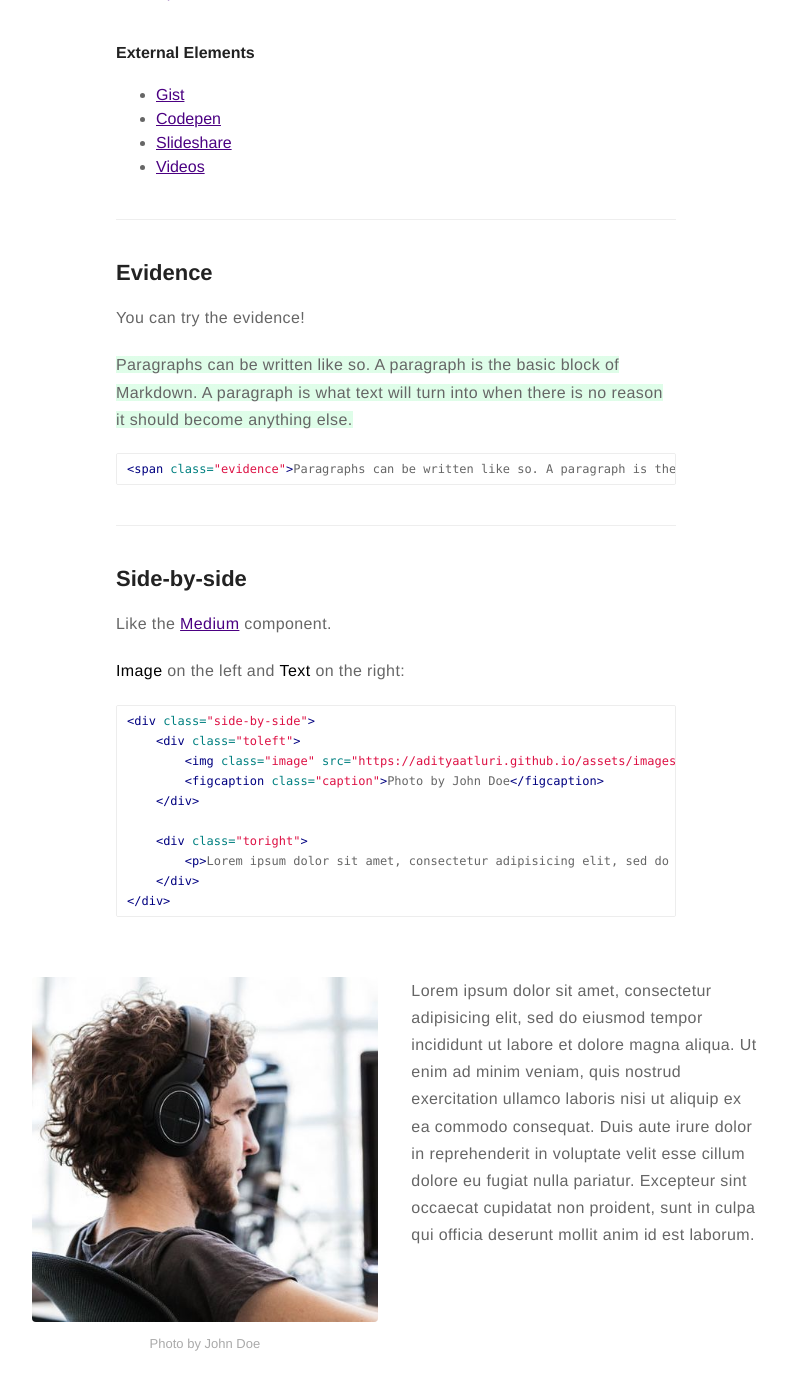
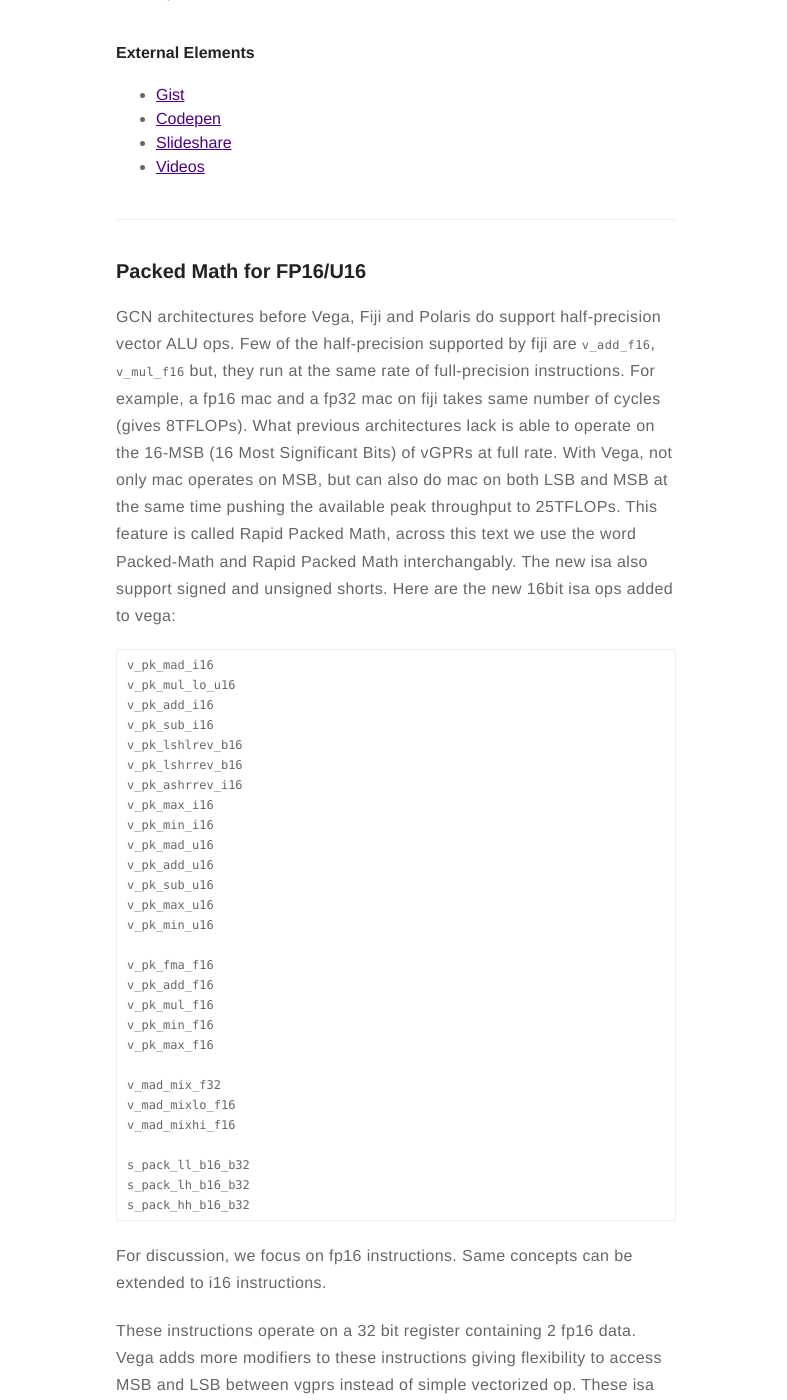
Before and after one commit to adityaatluri/adityaatluri.github.io, a Jekyll site: the page built from _posts/2017-08-12-intro-vega10.md, in a window 1280 px wide and 1400 px high, scrolled down 574 px. Shown: the whole window, without its empty margins (244-1031 px from the left). Built offline with Jekyll 4.4.1, drawn with Linux system fonts in a browser that asks for light colours; comment, search, counter and statistics services are not loaded; some of the changed text lies outside the part shown.

Commit message:
added inital vega post

````diff
--- a/_posts/2017-08-12-intro-vega10.md
+++ b/_posts/2017-08-12-intro-vega10.md
@@ -33,14 +33,97 @@
 
 ---
 
-## Evidence
+### Packed Math for FP16/U16
+GCN architectures before Vega, Fiji and Polaris do support half-precision vector ALU ops. Few of the half-precision supported by fiji are `v_add_f16`, `v_mul_f16` but, they run at the same rate of full-precision instructions. For example, a fp16 mac and a fp32 mac on fiji takes same number of cycles (gives 8TFLOPs). What previous architectures lack is able to operate on the 16-MSB (16 Most Significant Bits) of vGPRs at full rate. With Vega, not only mac operates on MSB, but can also do mac on both LSB and MSB at the same time pushing the available peak throughput to 25TFLOPs. This feature is called Rapid Packed Math, across this text we use the word Packed-Math and Rapid Packed Math interchangably. The new isa also support signed and unsigned shorts. Here are the new 16bit isa ops added to vega:
 
-You can try the evidence!
+```asm
+v_pk_mad_i16
+v_pk_mul_lo_u16
+v_pk_add_i16
+v_pk_sub_i16
+v_pk_lshlrev_b16
+v_pk_lshrrev_b16
+v_pk_ashrrev_i16
+v_pk_max_i16
+v_pk_min_i16
+v_pk_mad_u16
+v_pk_add_u16
+v_pk_sub_u16
+v_pk_max_u16
+v_pk_min_u16
 
-<span class="evidence">Paragraphs can be written like so. A paragraph is the basic block of Markdown. A paragraph is what text will turn into when there is no reason it should become anything else.</span>
+v_pk_fma_f16
+v_pk_add_f16
+v_pk_mul_f16
+v_pk_min_f16
+v_pk_max_f16
 
-{% highlight html %}
-<span class="evidence">Paragraphs can be written like so. A paragraph is the basic block of Markdown. A paragraph is what text will turn into when there is no reason it should become anything else.</span>
+v_mad_mix_f32
+v_mad_mixlo_f16
+v_mad_mixhi_f16
+
+s_pack_ll_b16_b32
+s_pack_lh_b16_b32
+s_pack_hh_b16_b32
+```
+
+For discussion, we focus on fp16 instructions. Same concepts can be extended to i16 instructions.
+
+These instructions operate on a 32 bit register containing 2 fp16 data. Vega adds more modifiers to these instructions giving flexibility to access MSB and LSB between vgprs instead of simple vectorized op. These isa support `opsel_hi:[0,0,0] opsel:[1,1,1]` modifiers which can grab fp16 from either MSB or LSB of a register.
+For example, let us try out a simple 2x2 matrix multiplication where 2 fp16s are packed into one register making up of 2 registers per matrix. For simplicity, we assume that matrix A `{a.x, a.y, a.z, a.w}` is present in `v[1:2]`, B `{b.x, b.y, b.z, b.w}` in `v[3:4]` and C `{c.x, c.y, c.z, c.w}` in `v[5:6]`
+
+The result is,
+
+```cpp
+c.x = a.x * b.x + a.y * b.z + c.x;
+c.y = a.x * b.y + a.y * b.w + c.y;
+c.z = a.z * b.x + a.w * b.z + c.z;
+c.w = a.z * b.y + a.w * b.w + c.w;
+```
+
+The following HIP kernel translates 2x2 fp16 gemm kernel to packed math isa.
+
+{% highlight cpp %}
+extern "C" half4 pk_fma_f16(half4, half4, half4) __asm("llvm.fma.v2f16");
+
+__global__ void MatMul(half4 *A, half4 *B, half4 *C) {
+  int tx = hipThreadIdx_x;
+  half4 a = A[tx];
+  half4 b = B[tx];
+  half4 c = C[tx];
+
+  c.xy = pk_fma_f16(a.xx, b.xy, c.xy);
+  c.xy = pk_fma_f16(a.yy, b.zw, c.xy);
+
+  c.zw = pk_fma_f16(a.zz, b.xy, c.zw);
+  c.zw = pk_fma_f16(a.ww, b.zw, c.zw);
+
+  C[tx] = c;
+}
+{% endhighlight %}
+
+{% highlight shell %}
+$ hipcc --amdgpu-target=gfx900 t1.cpp
+{% endhighlight %}
+
+This kernel translates to
+
+{% highlight asm %}
+v_pk_fma_f16 v5, v1, v3, v5 op_sel:[1,0,0] op_sel_hi:[1,1,1]
+v_pk_fma_f16 v5, v1, v4, v5 op_sel:[0,0,0] op_sel_hi:[0,1,1]
+v_pk_fma_f16 v6, v2, v3, v5 op_sel:[1,0,0] op_sel_hi:[1,1,1]
+v_pk_fma_f16 v6, v2, v4, v5 op_sel:[0,0,0] op_sel_hi:[0,1,1]
+{% endhighlight %}
+
+
+For first 2 instructions, `opsel_hi` and `opsel` control 16bits of destination register. For first instruction, `1,1,1` in `opsel_hi` represent `v1[16:31], v3[16:31], v5[16:31]` and `1,0,0` in `opsel` represent `v1[16:31], v3[0:15], v5[0:15]`. For second instruction, `0,1,1` in `opsel_hi` represent `v1[0:15], v4[16:31], v5[16:31]` and `0,0,0` represent `v1[0:15], v4[0:15], v5[0:15]`.
+A peak of 25TFLOPs can be achieved with these instructions on MI25.
+ROCm stack uses clang/llvm as front end compiler to generate isa for vega. To check the correctness and whether the compiler can generate vega binaries, you can use the following command:
+
+{% highlight shell %}
+$ echo “v_pk_fma_f16 v5, v1, v3, v5 op_sel:[1,0,0] op_sel_hi:[1,1,1]” | llvm-mc -show-encoding -arch=amdgcn -mcpu=gfx900
+ .text
+ v_pk_fma_f16 v5, v1, v3, v5 op_sel:[1,0,0] ; encoding: [0x05,0x48,0x8e,0xd3,0x01,0x07,0x16,0x1c]
 {% endhighlight %}
 
 ---
````
